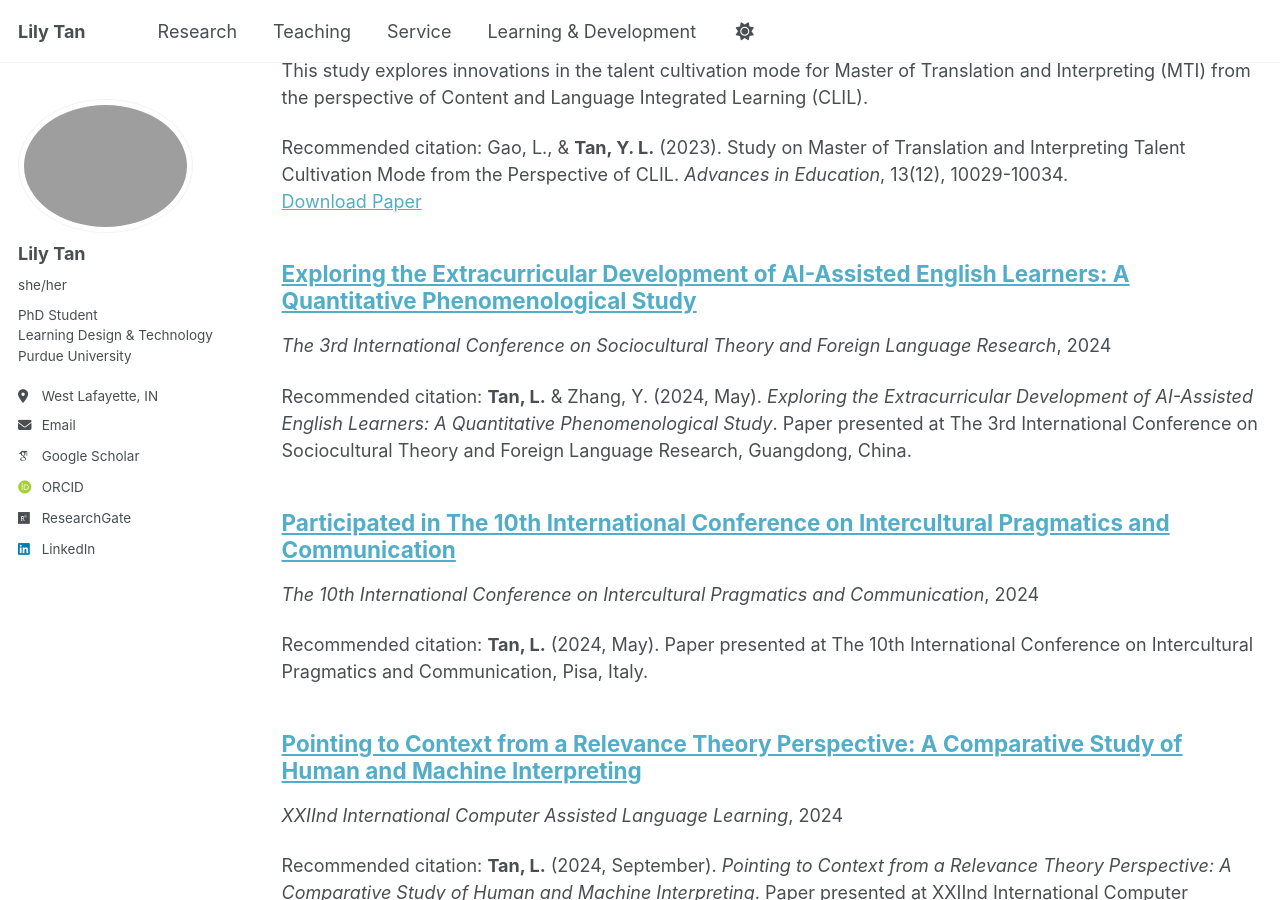
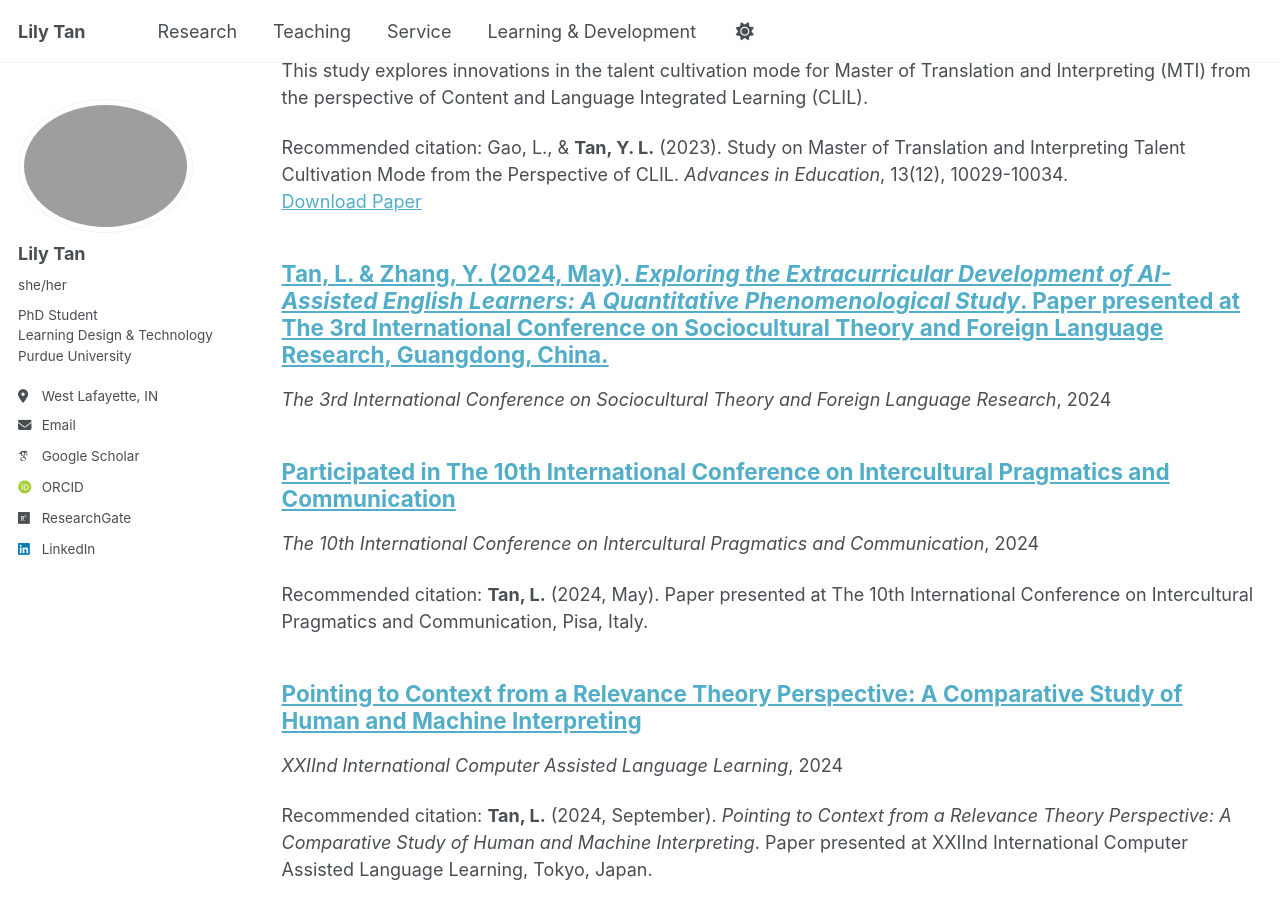
Before and after one commit to YalingTan678/YalingTan678.github.io, a Jekyll site: the page built from _pages/collection-archive.html, in a window 1280 px wide and 900 px high, scrolled down 1219 px. Built offline with Jekyll 4.4.1, drawn with Linux system fonts in a browser that asks for light colours; some web fonts are replaced; a script bundle is joined from its source files by our own code; library files that are not in the unit come from our copies.

Commit message:
Update 2024-05-17-sociocultural-ai.md
Signed-off-by: lilytan <150827244+YalingTan678@users.noreply.github.com>

```diff
--- a/_publications/2024-05-17-sociocultural-ai.md
+++ b/_publications/2024-05-17-sociocultural-ai.md
@@ -1,10 +1,9 @@
 ---
-title: "Exploring the Extracurricular Development of AI-Assisted English Learners: A Quantitative Phenomenological Study"
+title: "<strong>Tan, L.</strong> & Zhang, Y. (2024, May). <i>Exploring the Extracurricular Development of AI-Assisted English Learners: A Quantitative Phenomenological Study</i>. Paper presented at The 3rd International Conference on Sociocultural Theory and Foreign Language Research, Guangdong, China."
 collection: publications
 permalink: /publication/2024-05-17-sociocultural-ai
 date: 2024-05-17
 venue: 'The 3rd International Conference on Sociocultural Theory and Foreign Language Research'
 location: 'Guangdong, China'
 publication_type: "conference"
-citation: '<strong>Tan, L.</strong> & Zhang, Y. (2024, May). <i>Exploring the Extracurricular Development of AI-Assisted English Learners: A Quantitative Phenomenological Study</i>. Paper presented at The 3rd International Conference on Sociocultural Theory and Foreign Language Research, Guangdong, China.'
 ---
```
